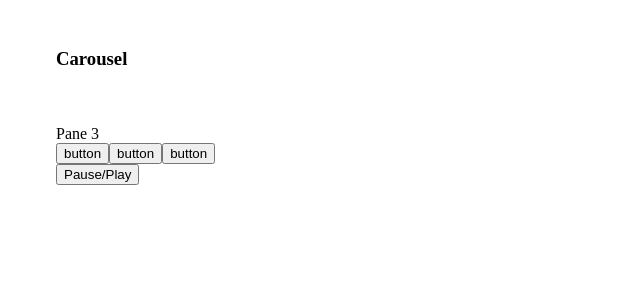
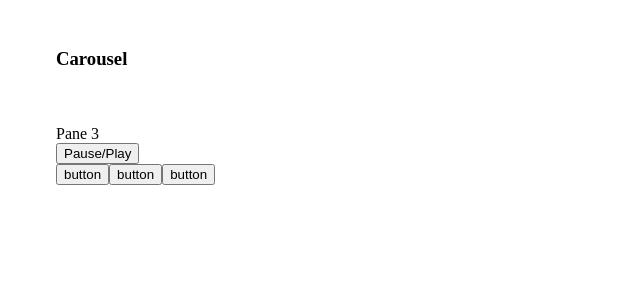
Before and after one commit to denniscual/react-simple-ui, a React (Create React App) app: page / in a window 1280 px wide. Shown: the top 300 px of the page, without its empty margins (0-640 px from the left). Built offline with nearby package versions, Linux system fonts and the light colour scheme.

Commit message:
Create CarouselControls

```diff
--- a/src/App.js
+++ b/src/App.js
@@ -75,6 +75,19 @@ function CarouselIndicators({
   return carouselIndicators
 }
 
+// Controls for carousel. E.g, ability to play or pause the auto-switching.
+// TODO: Add previous and next buttons to navigate to different panes.
+function CarouselControls({ setPlaying }: { setPlaying: Function }) {
+  // TODO: Click handler should be cached. Use `useCallback` hook.
+  return (
+    <div>
+      <button onClick={() => setPlaying(isPlaying => !isPlaying)}>
+        Pause/Play
+      </button>
+    </div>
+  )
+}
+
 CarouselPane.defaultProps = {
   active: false,
 }
@@ -102,6 +115,7 @@ function Carousel({
   children: ChildrenArray<Element<typeof CarouselPane>>,
   activeIndex: number,
 }) {
+  // State to define Carousel controls.
   const [isPlaying, setPlaying] = useState(true)
   // TODO: I think it is good to encapsulates/group this 2 next statements into 1 hook because they change together.
   const [active, setActive] = useActive(activeIndex)
@@ -133,12 +147,10 @@ function Carousel({
   return (
     <Fragment>
       <RootSC.list>{updatedChildren}</RootSC.list>
+      <CarouselControls setPlaying={setPlaying} />
       <CarouselIndicators setActive={setActive}>
         {updatedChildren}
       </CarouselIndicators>
-      <button onClick={() => setPlaying(isPlaying => !isPlaying)}>
-        Pause/Play
-      </button>
     </Fragment>
   )
 }
```
